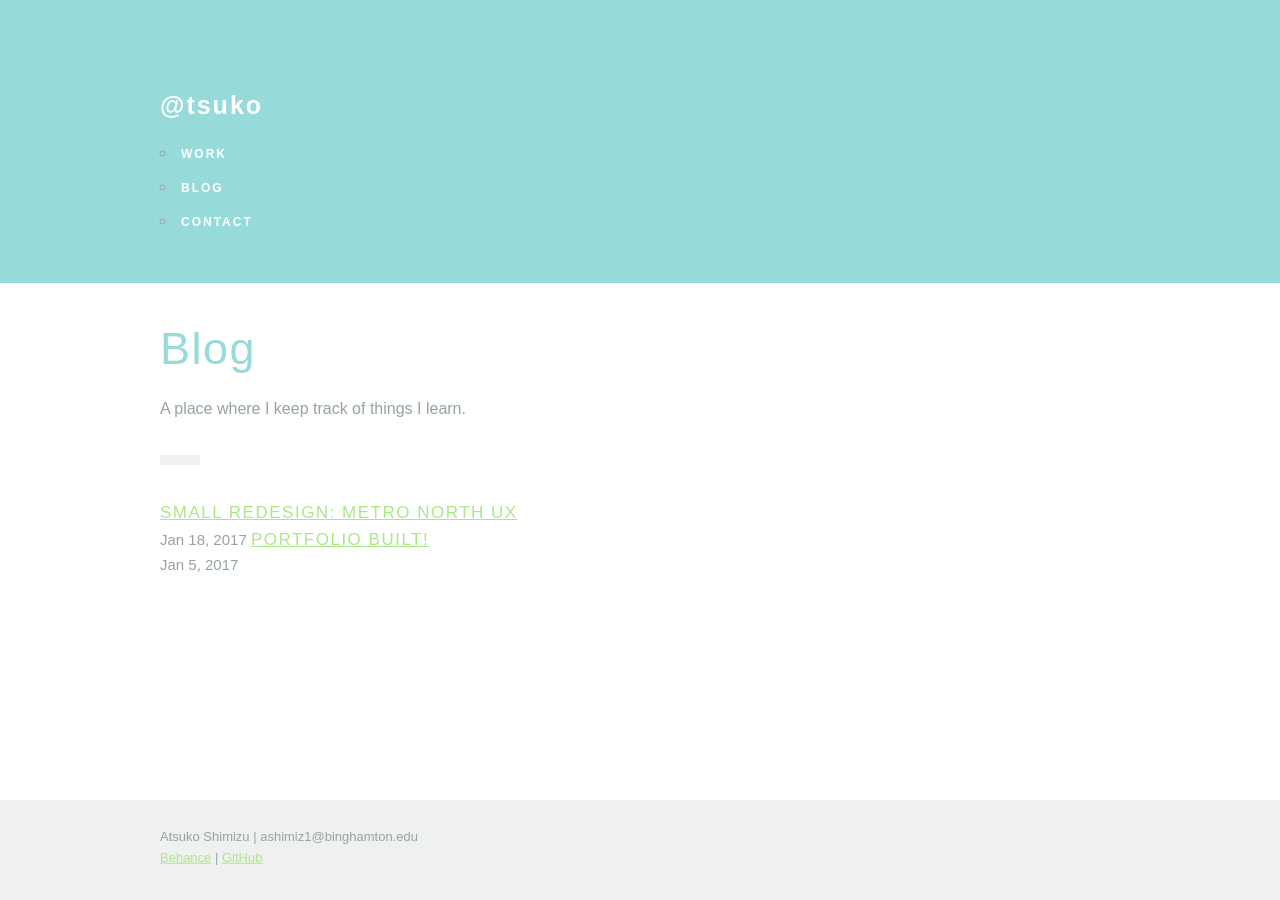
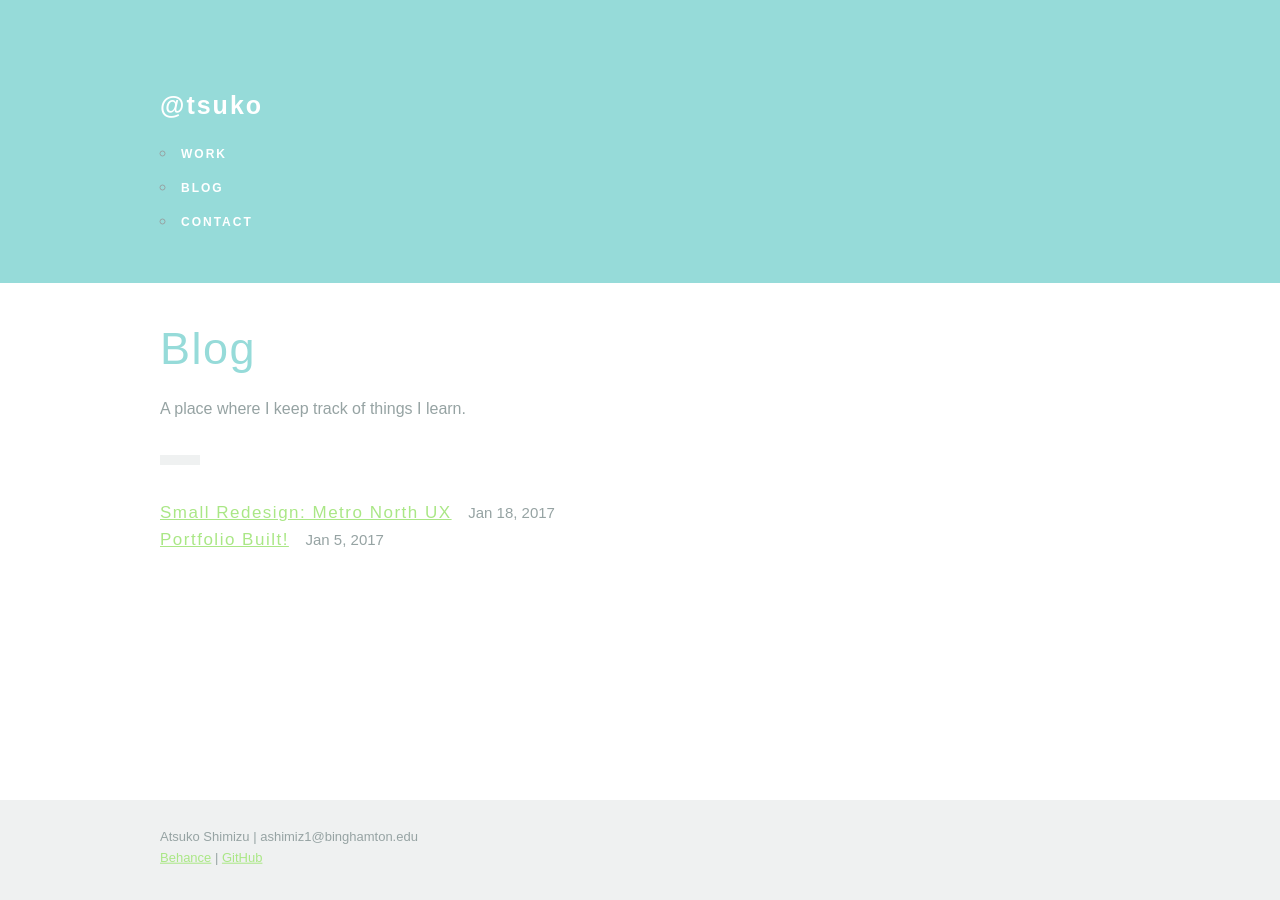
Before and after one commit to Atsukocacola/atsukocacola.github.io, a Jekyll site: the page built from blog/index.html, in a window 1280 px wide. Built offline with Jekyll 4.4.1, drawn with Linux system fonts in a browser that asks for light colours; some web fonts are replaced.

Commit message:
Add files via upload

```diff
--- a/blog/index.html
+++ b/blog/index.html
@@ -8,10 +8,13 @@ layout: default
 
     <div class="divider" style="margin-top: 4%">
     </div>
+  </div> <!-- Row end -->
 
     {% for post in site.posts %}
-    		<span class="h3"><a href="{{ post.url | prepend: site.baseurl }}">{{ post.title }}</a></span><br>
-        <time>{{ post.date | date: "%b %-d, %Y" }}</time>
+  		<span class="h3" style="text-transform: none"><a href="{{ post.url | prepend: site.baseurl }}">{{ post.title }}</a> &nbsp;</span>
+      <time>{{ post.date | date: "%b %-d, %Y" }}</time>
+
+      <br>
     {% endfor %}
-  </div> <!-- Row end -->
+
 </div> <!-- Container end -->
```
